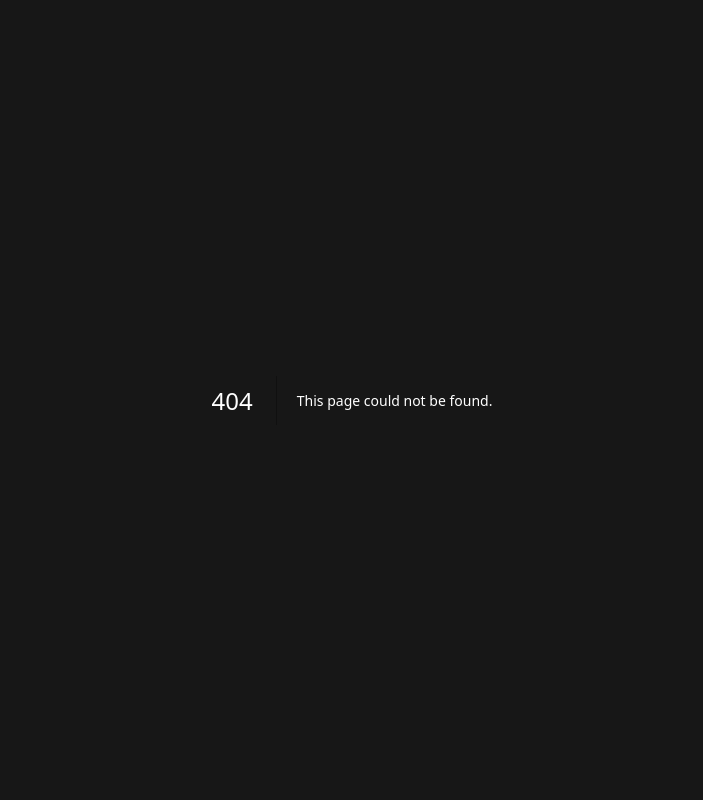
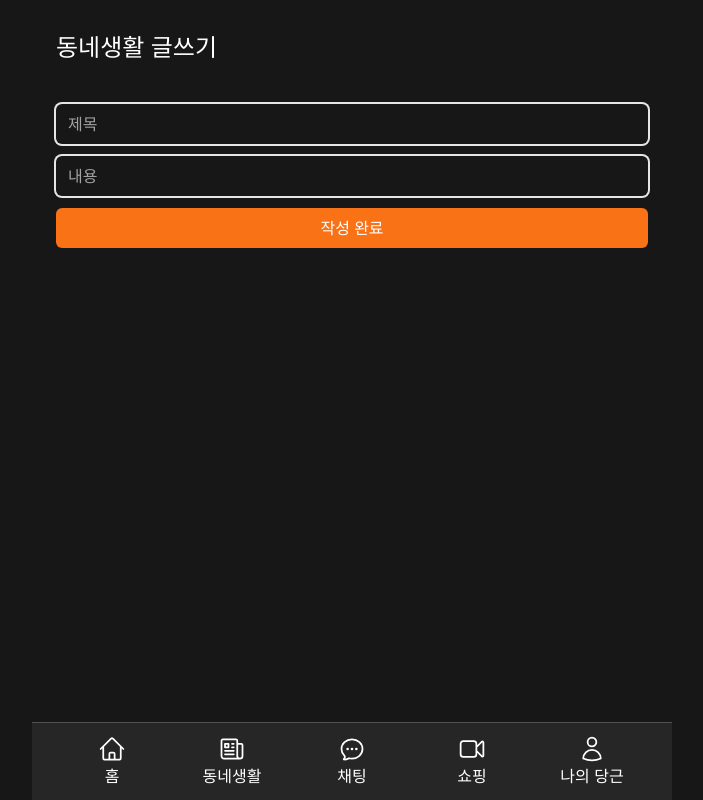
Before and after one commit to GCgang/carrot-market, a Next.js app: page /life/add in a window 1280 px wide. Before the commit this address had no page. Shown: the whole page, without its empty margins (288-991 px from the left). Built offline with nearby package versions, Linux system fonts and the light colour scheme.

Commit message:
Feat: add post

```diff
--- a/app/posts/[id]/page.tsx
+++ b/app/(tabs)/life/[id]/page.tsx
@@ -42,9 +42,7 @@ const getCachedPost = nextCache(getPost, ['post-detail'], {
   tags: ['post-detail'],
   revalidate: 60,
 });
-
-async function getLikeStatus(postId: number) {
-  const session = await getSession();
+async function getLikeStatus(postId: number, session: any) {
   const isLiked = await db.like.findUnique({
     where: {
       id: {
@@ -64,13 +62,16 @@ async function getLikeStatus(postId: number) {
   };
 }
 
-function getCachedLikeStatus(postId: number) {
-  const cachedOperation = nextCache(getLikeStatus, ['product-like-status'], {
-    tags: [`like-status-${postId}`],
-  });
+function getCachedLikeStatus(postId: number, session: any) {
+  const cachedOperation = nextCache(
+    (postId) => getLikeStatus(postId, session),
+    ['product-like-status'],
+    {
+      tags: [`like-status-${postId}`],
+    }
+  );
   return cachedOperation(postId);
 }
-
 export default async function PostDetail({
   params,
 }: {
@@ -80,12 +81,14 @@ export default async function PostDetail({
   if (isNaN(id)) {
     return notFound();
   }
+
+  const session = await getSession();
   const post = await getCachedPost(id);
   if (!post) {
     return notFound();
   }
 
-  const { likeCount, isLiked } = await getCachedLikeStatus(id);
+  const { likeCount, isLiked } = await getCachedLikeStatus(id, session);
   return (
     <div className='p-5 text-white'>
       <div className='flex items-center gap-2 mb-2'>
--- /dev/null
+++ b/app/(tabs)/life/add/actions.ts
@@ -0,0 +1,45 @@
+'use server';
+
+import db from '@/lib/db';
+import getSession from '@/lib/session';
+import { redirect } from 'next/navigation';
+import { z } from 'zod';
+
+const postSchema = z.object({
+  title: z.string({
+    required_error: 'title is required',
+  }),
+  description: z.string({
+    required_error: 'description is required',
+  }),
+});
+
+export async function addPost(prevState: any, formData: FormData) {
+  const data = {
+    title: formData.get('title'),
+    description: formData.get('description'),
+  };
+  const result = postSchema.safeParse(data);
+  if (!result.success) {
+    return result.error.flatten();
+  } else {
+    const session = await getSession();
+    if (session.id) {
+      const post = await db.post.create({
+        data: {
+          title: result.data.title,
+          description: result.data.description,
+          user: {
+            connect: {
+              id: session.id,
+            },
+          },
+        },
+        select: {
+          id: true,
+        },
+      });
+      redirect(`/life/${post.id}`);
+    }
+  }
+}
--- /dev/null
+++ b/app/(tabs)/life/add/page.tsx
@@ -0,0 +1,32 @@
+'use client';
+
+import Button from '@/components/Button';
+import Input from '@/components/Input';
+import { useFormState } from 'react-dom';
+import { addPost } from './actions';
+
+export default function AddPost() {
+  const [state, action] = useFormState(addPost, null);
+  return (
+    <div className='flex flex-col gap-10 py-8 px-6'>
+      <h1 className='font-medium text-2xl'>동네생활 글쓰기</h1>
+      <form action={action} className='flex flex-col gap-3'>
+        <Input
+          name='title'
+          type='text'
+          placeholder='제목'
+          required
+          errors={state?.fieldErrors.title}
+        />
+        <Input
+          name='description'
+          type='text'
+          placeholder='내용'
+          required
+          errors={state?.fieldErrors.description}
+        />
+        <Button text='작성 완료' />
+      </form>
+    </div>
+  );
+}
--- a/app/(tabs)/life/page.tsx
+++ b/app/(tabs)/life/page.tsx
@@ -5,6 +5,7 @@ import {
   HandThumbUpIcon,
 } from '@heroicons/react/24/outline';
 import Link from 'next/link';
+import { PlusIcon } from '@heroicons/react/24/solid';
 
 async function getPosts() {
   const posts = await db.post.findMany({
@@ -36,7 +37,7 @@ export default async function Life() {
       {posts.map((post) => (
         <Link
           key={post.id}
-          href={`/posts/${post.id}`}
+          href={`/life/${post.id}`}
           className='pb-5 mb-5 border-b border-neutral-500 flex flex-col gap-2 last:pb-0 last:border-b-0'
         >
           <h2 className='text-white text-lg font-semibold'>{post.title}</h2>
@@ -60,6 +61,13 @@ export default async function Life() {
           </div>
         </Link>
       ))}
+      <Link
+        href={'/life/add'}
+        className='bg-orange-500 flex items-center justify-center rounded-full size-16 fixed bottom-24
+        right-8 text-white transition-colors hover:bg-orange-400'
+      >
+        <PlusIcon className='size-10' />
+      </Link>
     </div>
   );
 }
--- a/components/LikeButton.tsx
+++ b/components/LikeButton.tsx
@@ -1,7 +1,7 @@
 'use client';
 import { HandThumbUpIcon } from '@heroicons/react/24/solid';
 import { HandThumbUpIcon as OutlineHandThumbUpIcon } from '@heroicons/react/24/outline';
-import { dislikePost, likePost } from '@/app/posts/[id]/actions';
+import { dislikePost, likePost } from '@/app/(tabs)/life/[id]/actions';
 import { useOptimistic } from 'react';
 
 interface LikeButtonProps {
@@ -48,7 +48,7 @@ export default function LikeButton({
       {state.isLiked ? (
         <span> {state.likeCount}</span>
       ) : (
-        <span>공감하기 ({state.likeCount})</span>
+        <span> {state.likeCount}</span>
       )}
     </button>
   );
```
Also changed, not shown: app/(tabs)/life/[id]/actions.ts (renamed from app/posts/[id]/actions.ts).
